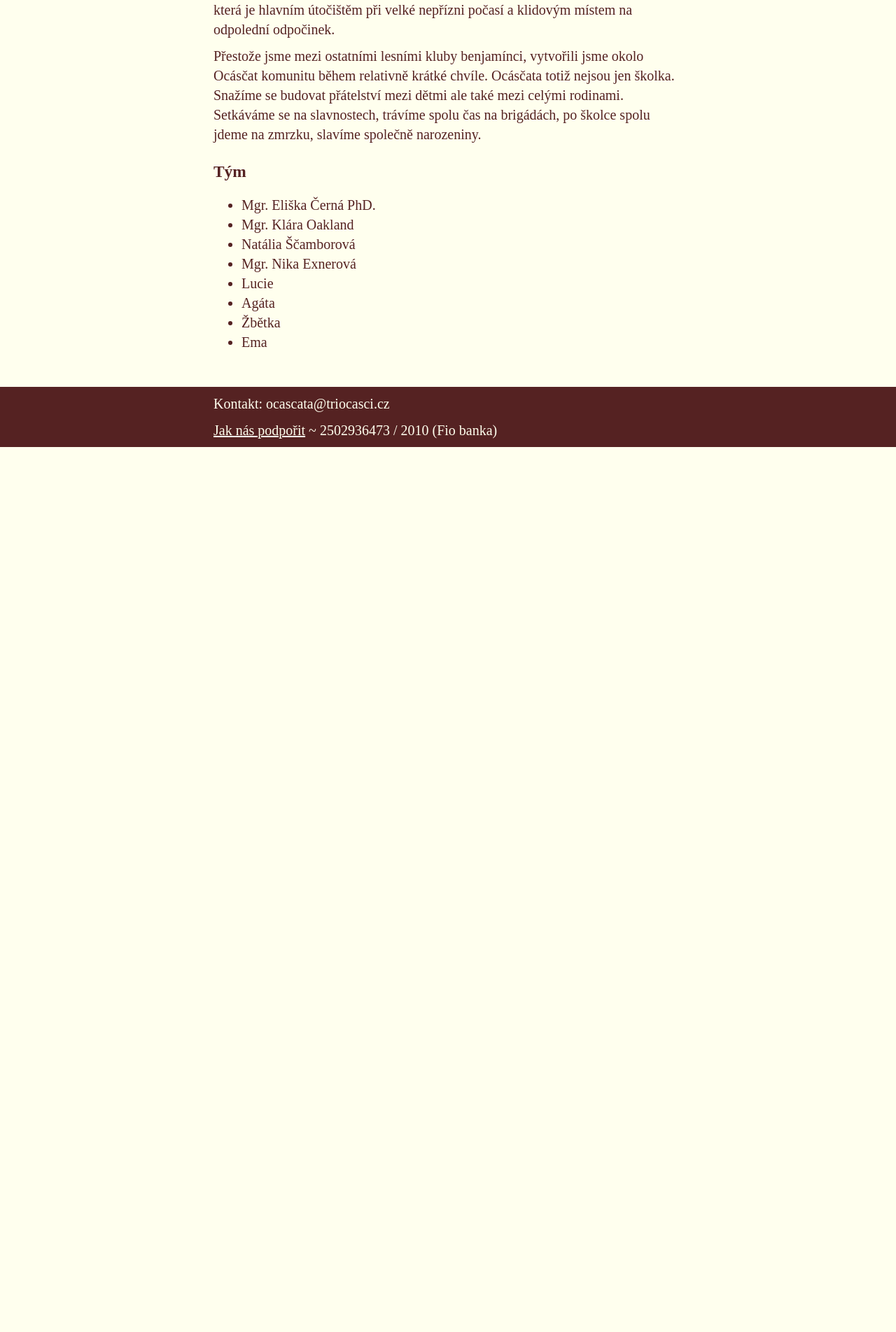
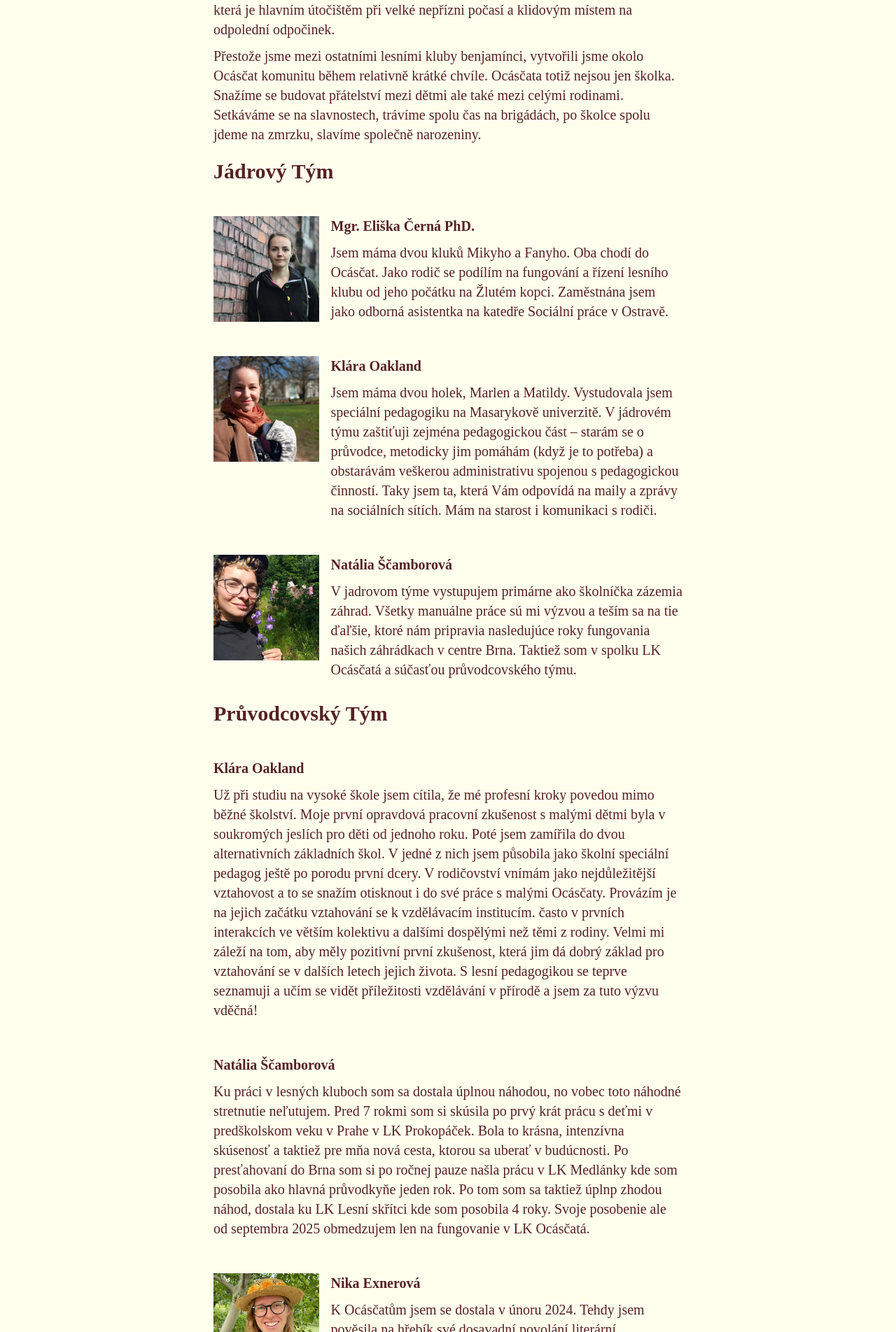
Before and after one commit to tasuki/ocascata, a Jekyll site: the page built from _pages/o-nas.md, in a window 1280 px wide. Shown: the part 1835-3739 px from the top of the page at 70% size. Built offline with Jekyll 4.4.1, drawn with Linux system fonts in a browser that asks for light colours; some web fonts are replaced; before the commit the page ends 2474 px from its top, so only the background shows below that; some of the changed text lies outside the part shown.

Commit message:
Jakože tým

```diff
--- a/_pages/o-nas.md
+++ b/_pages/o-nas.md
@@ -30,12 +30,50 @@ Společnými silami se nám i za časového tlaku podařilo lesní klub rozjet a
 
 Přestože jsme mezi ostatními lesními kluby benjamínci, vytvořili jsme okolo Ocásčat komunitu během relativně krátké chvíle. Ocásčata totiž nejsou jen školka. Snažíme se budovat přátelství mezi dětmi ale také mezi celými rodinami. Setkáváme se na slavnostech, trávíme spolu čas na brigádách, po školce spolu jdeme na zmrzku, slavíme společně narozeniny.
 
-### Tým
-- Mgr. Eliška Černá PhD.
-- Mgr. Klára Oakland
-- Natália Ščamborová
-- Mgr. Nika Exnerová
-- Lucie
-- Agáta
-- Žbětka
-- Ema
+## Jádrový Tým
+
+<div class="pure-g medailonek">
+	<div class="pure-u-sm-1-4">
+		<img src="/public/fotky-pruvodkyne/eliska.webp"/>
+	</div>
+	<div class="pure-u-sm-3-4">
+		<h4>Mgr. Eliška Černá PhD.</h4>
+		<p>Jsem máma dvou kluků Mikyho a Fanyho. Oba chodí do Ocásčat. Jako rodič se podílím na fungování a řízení lesního klubu od jeho počátku na Žlutém kopci. Zaměstnána jsem jako odborná asistentka na katedře Sociální práce v Ostravě.</p>
+	</div>
+	<div class="pure-u-sm-1-4">
+		<img src="/public/fotky-pruvodkyne/klara.webp"/>
+	</div>
+	<div class="pure-u-sm-3-4">
+		<h4>Klára Oakland</h4>
+		<p>Jsem máma dvou holek, Marlen a Matildy. Vystudovala jsem speciální pedagogiku na Masarykově univerzitě. V jádrovém týmu zaštiťuji zejména pedagogickou část – starám se o průvodce, metodicky jim pomáhám (když je to potřeba) a obstarávám veškerou administrativu spojenou s pedagogickou činností. Taky jsem ta, která Vám odpovídá na maily a zprávy na sociálních sítích. Mám na starost i komunikaci s rodiči.</p>
+	</div>
+	<div class="pure-u-sm-1-4">
+		<img src="/public/fotky-pruvodkyne/naty.webp"/>
+	</div>
+	<div class="pure-u-sm-3-4">
+		<h4>Natália Ščamborová</h4>
+		<p>V jadrovom týme vystupujem primárne ako školníčka zázemia záhrad. Všetky manuálne práce sú mi výzvou a teším sa na tie ďaľšie, ktoré nám pripravia nasledujúce roky fungovania našich záhrádkach v centre Brna. Taktiež som v spolku LK Ocásčatá a súčasťou průvodcovského týmu.</p>
+	</div>
+</div>
+
+## Průvodcovský Tým
+
+<div class="pure-g medailonek">
+	<div class="pure-u-sm-4-4">
+		<h4>Klára Oakland</h4>
+		<p>Už při studiu na vysoké škole jsem cítila, že mé profesní kroky povedou mimo běžné školství. Moje první opravdová pracovní zkušenost s malými dětmi byla v soukromých jeslích pro děti od jednoho roku. Poté jsem zamířila do dvou alternativních základních škol. V jedné z nich jsem působila jako školní speciální pedagog ještě po porodu první dcery.  V rodičovství vnímám jako nejdůležitější vztahovost a to se snažím otisknout i do své práce s malými Ocásčaty. Provázím je na jejich začátku vztahování se k vzdělávacím institucím. často v prvních interakcích ve větším kolektivu a dalšími dospělými než těmi z rodiny. Velmi mi záleží na tom, aby měly pozitivní první zkušenost, která jim dá dobrý základ pro vztahování se v dalších letech jejich života. S lesní pedagogikou se teprve seznamuji a učím se vidět příležitosti vzdělávání v přírodě a jsem za tuto výzvu vděčná!</p>
+	</div>
+	<div class="pure-u-sm-4-4">
+		<h4>Natália Ščamborová</h4>
+		<p>Ku práci v lesných kluboch som sa dostala úplnou náhodou, no vobec toto náhodné stretnutie neľutujem. Pred 7 rokmi som si skúsila po prvý krát prácu s deťmi v predškolskom veku v Prahe v LK Prokopáček. Bola to krásna, intenzívna skúsenosť a taktiež pre mňa nová cesta, ktorou sa uberať v budúcnosti. Po presťahovaní do Brna som si po ročnej pauze našla prácu v LK Medlánky kde som posobila ako hlavná průvodkyňe jeden rok. Po tom som sa taktiež úplnp zhodou náhod, dostala ku LK Lesní skřítci kde som posobila 4 roky. Svoje posobenie ale od septembra 2025 obmedzujem len na fungovanie v LK Ocásčatá. </p>
+	</div>
+	<div class="pure-u-sm-1-4">
+		<img src="/public/fotky-pruvodkyne/nika.webp"/>
+	</div>
+	<div class="pure-u-sm-3-4">
+		<h4>Nika Exnerová</h4>
+		<p>K Ocásčatům jsem se dostala v únoru 2024. Tehdy jsem pověsila na hřebík své dosavadní povolání literární překladatelky. Hledala jsem práci mezi lidmi a v přírodě a průvodcování znělo jako ideální krok vpřed. Zkušenost s prací s dětmi už jsem měla - z letního tábora uprostřed lesů, kam jezdím od malička a kde dělám už od šestnácti táborovou vedoucí. Mezi předškoláky jsem se však octla úplně poprvé a každičký den se s nimi něco nového učím.</p>
+		<p>Na vysoké škole jsem vystudovala překladatelství a etnologii, a abych si doplnila pedagogické vzdělání, prošla jsem kurzem Pedagog volného času, díky němuž můžu mimo jiné vykonávat povolání asistentky pedagoga nebo vychovatelky.</p>
+		<p>Dětem chci předávat lásku k přírodě a respekt k druhým. Chci, aby se v lese dokázaly cítit bezpečně, aby se v něm naučily radovat z maličkostí a aby v nich zakořenilo vědomí, že je třeba ho někdy taky chránit. Ráda bych jim ukázala, že na zemi je spousta různých lidí s různými zájmy a potřebami a že v různorodosti a respektu k druhým je krása a síla. Po odpoledních s nimi ráda zpívám a hraju na kytaru a mám radost z každé nové hry, kterou se spolu naučíme.</p>
+	</div>
+</div>
--- a/public/style.css
+++ b/public/style.css
@@ -92,3 +92,8 @@ table { border: 1px solid var(--border); border-collapse: collapse; }
 td { padding: 5px 10px; border: 1px solid var(--border); }
 .photo { width: 100%; margin-bottom: 10px; }
 .pure-u-sm-1-2 .photo { width: 95%; }
+.medailonek h4 { margin-top: 0px; }
+@media screen and (min-width: 35.5em) {
+	.medailonek h4 { margin-top: 40px; }
+}
+.medailonek img { margin-top: 40px; width: 90%; }
```
Also changed, not shown: public/fotky-pruvodkyne/eliska.webp (added), public/fotky-pruvodkyne/klara.webp (added), public/fotky-pruvodkyne/naty.webp (added), public/fotky-pruvodkyne/nika.webp (added).
